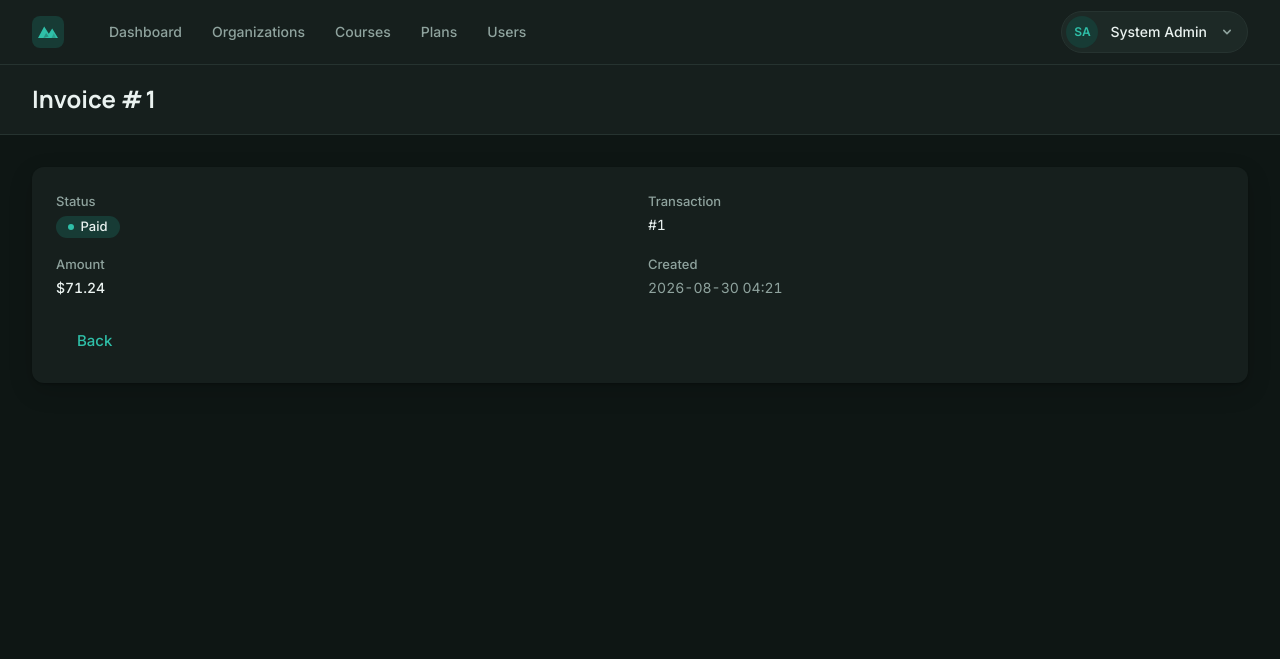
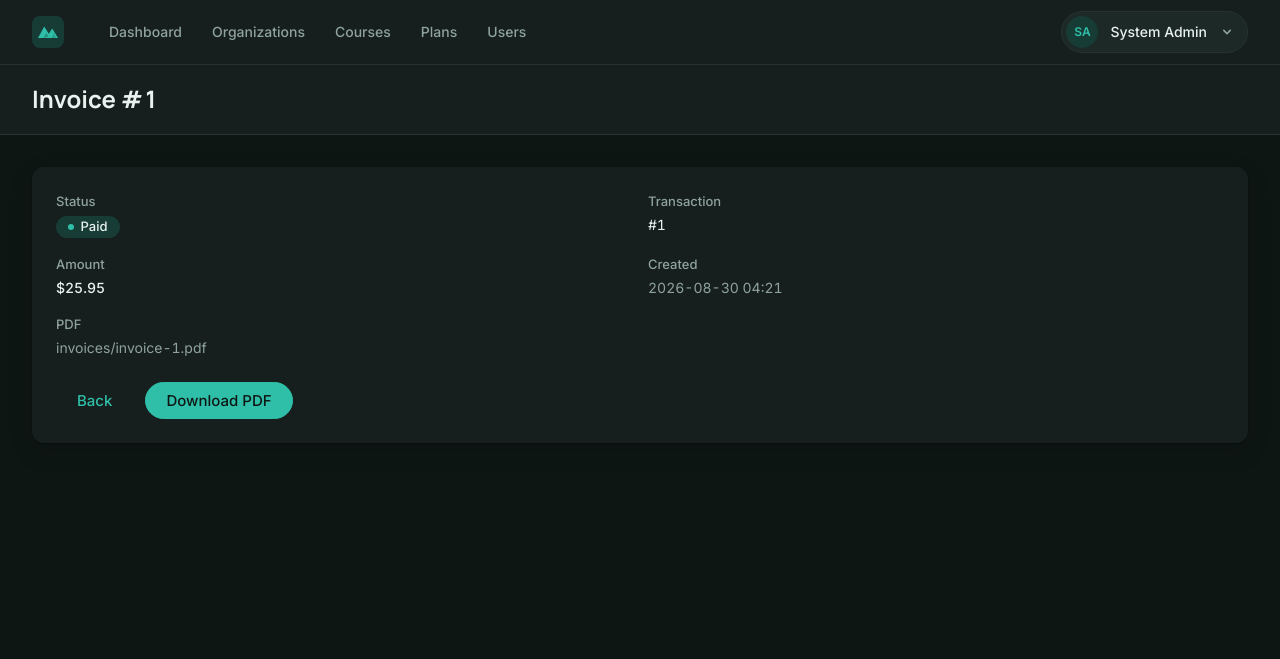
Before and after one commit to FawziFawzi/theacademy, a Laravel app: page /invoices/1 in a window 1280 px wide. Shown: the top 659 px of the page. Run offline with Laravel 12, Linux system fonts and the light colour scheme; a user stored in the database is signed in; data comes from the database, SQL or seed files in the repository; style sheets or scripts are compiled from the project's sources.

Commit message:
Add pdf invoices

```diff
--- a/app/Http/Controllers/InvoiceController.php
+++ b/app/Http/Controllers/InvoiceController.php
@@ -3,12 +3,19 @@
 namespace App\Http\Controllers;
 
 use App\Models\Invoice;
+use App\Services\Contracts\InvoicePdfServiceInterface;
 use App\Services\Contracts\InvoiceServiceInterface;
+use Illuminate\Http\Response;
+use Illuminate\Support\Facades\Storage;
 use Illuminate\View\View;
+use Symfony\Component\HttpFoundation\StreamedResponse;
 
 class InvoiceController extends Controller
 {
-    public function __construct(private readonly InvoiceServiceInterface $invoices) {}
+    public function __construct(
+        private readonly InvoiceServiceInterface $invoices,
+        private readonly InvoicePdfServiceInterface $pdfService,
+    ) {}
 
     public function index(): View
     {
@@ -22,4 +29,23 @@ class InvoiceController extends Controller
 
         return view('invoices.show', ['invoice' => $invoice]);
     }
+
+    public function download(int $id): StreamedResponse|Response
+    {
+        $invoice = $this->invoices->find($id);
+        abort_unless($invoice instanceof Invoice, 404);
+
+        // Ensure PDF exists — generate on-demand if missing and transaction is completed
+        if (! $invoice->pdf_path || ! Storage::disk('local')->exists($invoice->pdf_path)) {
+            $invoice->loadMissing('transaction');
+            if ($invoice->transaction && $invoice->transaction->status->value === 'completed') {
+                $this->pdfService->configure()->generate($invoice);
+                $invoice->refresh();
+            }
+        }
+
+        abort_unless($invoice->pdf_path && Storage::disk('local')->exists($invoice->pdf_path), 404, 'PDF not available');
+
+        return Storage::disk('local')->download($invoice->pdf_path, 'invoice-'.$invoice->id.'.pdf');
+    }
 }
--- a/app/Providers/AppServiceProvider.php
+++ b/app/Providers/AppServiceProvider.php
@@ -21,6 +21,7 @@ use App\Repositories\Eloquent\EloquentUserRepository;
 use App\Services\AuditLogService;
 use App\Services\Contracts\AuditLogServiceInterface;
 use App\Services\Contracts\CourseServiceInterface;
+use App\Services\Contracts\InvoicePdfServiceInterface;
 use App\Services\Contracts\InvoiceServiceInterface;
 use App\Services\Contracts\OrganizationServiceInterface;
 use App\Services\Contracts\PlanServiceInterface;
@@ -28,6 +29,7 @@ use App\Services\Contracts\SubscriptionServiceInterface;
 use App\Services\Contracts\TransactionServiceInterface;
 use App\Services\Contracts\UserServiceInterface;
 use App\Services\CourseService;
+use App\Services\InvoicePdfService;
 use App\Services\InvoiceService;
 use App\Services\OrganizationService;
 use App\Services\PlanService;
@@ -59,6 +61,7 @@ class AppServiceProvider extends ServiceProvider
         $this->app->bind(SubscriptionServiceInterface::class, SubscriptionService::class);
         $this->app->bind(TransactionServiceInterface::class, TransactionService::class);
         $this->app->bind(InvoiceServiceInterface::class, InvoiceService::class);
+        $this->app->bind(InvoicePdfServiceInterface::class, InvoicePdfService::class);
         $this->app->bind(AuditLogServiceInterface::class, AuditLogService::class);
     }
 
--- /dev/null
+++ b/app/Services/Contracts/InvoicePdfServiceInterface.php
@@ -0,0 +1,31 @@
+<?php
+
+namespace App\Services\Contracts;
+
+use App\Models\Invoice;
+
+interface InvoicePdfServiceInterface
+{
+    /**
+     * Setup dompdf configuration (paper, orientation, options).
+     * Must be called before fill()/generate().
+     */
+    public function configure(string $paper = 'a4', string $orientation = 'portrait', array $options = []): static;
+
+    /**
+     * Fill the paper with invoice data and render HTML.
+     * Returns the filled HTML string (for testing / preview).
+     */
+    public function fillPaper(Invoice $invoice): string;
+
+    /**
+     * Generate the PDF for the given invoice, store it and update pdf_path.
+     * Internally ensures configure() has been called.
+     */
+    public function generate(Invoice $invoice): Invoice;
+
+    /**
+     * Get raw PDF binary for the invoice (without persisting).
+     */
+    public function renderBinary(Invoice $invoice): string;
+}
--- /dev/null
+++ b/app/Services/InvoicePdfService.php
@@ -0,0 +1,92 @@
+<?php
+
+namespace App\Services;
+
+use App\Models\Invoice;
+use App\Repositories\Contracts\InvoiceRepositoryInterface;
+use App\Services\Contracts\InvoicePdfServiceInterface;
+use Barryvdh\DomPDF\Facade\Pdf;
+use Illuminate\Support\Facades\Storage;
+
+class InvoicePdfService implements InvoicePdfServiceInterface
+{
+    private string $paper = 'a4';
+
+    private string $orientation = 'portrait';
+
+    /** @var array<string, mixed> */
+    private array $options = [];
+
+    private bool $configured = false;
+
+    public function __construct(private readonly InvoiceRepositoryInterface $invoices) {}
+
+    public function configure(string $paper = 'a4', string $orientation = 'portrait', array $options = []): static
+    {
+        $this->paper = $paper;
+        $this->orientation = $orientation;
+        $this->options = $options;
+        $this->configured = true;
+
+        return $this;
+    }
+
+    public function fillPaper(Invoice $invoice): string
+    {
+        $invoice->loadMissing([
+            'transaction.subscription.plan.organization',
+            'transaction.subscription.user',
+        ]);
+
+        $transaction = $invoice->transaction;
+        $subscription = $transaction?->subscription;
+        $plan = $subscription?->plan;
+        $organization = $plan?->organization;
+        $user = $subscription?->user;
+
+        return view('invoices.pdf', [
+            'invoice' => $invoice,
+            'transaction' => $transaction,
+            'subscription' => $subscription,
+            'plan' => $plan,
+            'organization' => $organization,
+            'user' => $user,
+        ])->render();
+    }
+
+    public function renderBinary(Invoice $invoice): string
+    {
+        if (! $this->configured) {
+            $this->configure();
+        }
+
+        $html = $this->fillPaper($invoice);
+
+        $pdf = Pdf::loadHtml($html);
+
+        if ($this->options !== []) {
+            $pdf->setOptions($this->options);
+        }
+
+        $pdf->setPaper($this->paper, $this->orientation);
+
+        return $pdf->output();
+    }
+
+    public function generate(Invoice $invoice): Invoice
+    {
+        $binary = $this->renderBinary($invoice);
+
+        $path = 'invoices/invoice-'.$invoice->id.'.pdf';
+
+        Storage::disk('local')->put($path, $binary);
+
+        // Persist path if changed
+        if ($invoice->pdf_path !== $path) {
+            $invoice->pdf_path = $path;
+            $invoice->save();
+        }
+
+        return $invoice->refresh();
+    }
+}
--- a/app/Services/InvoiceService.php
+++ b/app/Services/InvoiceService.php
@@ -7,12 +7,16 @@ use App\Enums\TransactionStatus;
 use App\Models\Invoice;
 use App\Models\Transaction;
 use App\Repositories\Contracts\InvoiceRepositoryInterface;
+use App\Services\Contracts\InvoicePdfServiceInterface;
 use App\Services\Contracts\InvoiceServiceInterface;
 use Illuminate\Support\Collection;
 
 class InvoiceService implements InvoiceServiceInterface
 {
-    public function __construct(private readonly InvoiceRepositoryInterface $invoices) {}
+    public function __construct(
+        private readonly InvoiceRepositoryInterface $invoices,
+        private readonly InvoicePdfServiceInterface $pdfService,
+    ) {}
 
     public function all(): Collection
     {
@@ -30,11 +34,19 @@ class InvoiceService implements InvoiceServiceInterface
             ? InvoiceStatus::Paid
             : InvoiceStatus::Pending;
 
-        return $this->invoices->create([
+        $invoice = $this->invoices->create([
             'transaction_id' => $transaction->id,
             'pdf_path' => null,
             'status' => $status,
         ]);
+
+        // Wire PDF generation to completed transactions (T13)
+        if ($transaction->status === TransactionStatus::Completed) {
+            $this->pdfService->configure()->generate($invoice);
+            $invoice->refresh();
+        }
+
+        return $invoice;
     }
 
     public function updateStatus(Invoice $invoice, InvoiceStatus $status): Invoice
--- /dev/null
+++ b/config/dompdf.php
@@ -0,0 +1,301 @@
+<?php
+
+return [
+
+    /*
+    |--------------------------------------------------------------------------
+    | Settings
+    |--------------------------------------------------------------------------
+    |
+    | Set some default values. It is possible to add all defines that can be set
+    | in dompdf_config.inc.php. You can also override the entire config file.
+    |
+    */
+    'show_warnings' => false,   // Throw an Exception on warnings from dompdf
+
+    'public_path' => null,  // Override the public path if needed
+
+    /*
+     * Dejavu Sans font is missing glyphs for converted entities, turn it off if you need to show € and £.
+     */
+    'convert_entities' => true,
+
+    'options' => [
+        /**
+         * The location of the DOMPDF font directory
+         *
+         * The location of the directory where DOMPDF will store fonts and font metrics
+         * Note: This directory must exist and be writable by the webserver process.
+         * *Please note the trailing slash.*
+         *
+         * Notes regarding fonts:
+         * Additional .afm font metrics can be added by executing load_font.php from command line.
+         *
+         * Only the original "Base 14 fonts" are present on all pdf viewers. Additional fonts must
+         * be embedded in the pdf file or the PDF may not display correctly. This can significantly
+         * increase file size unless font subsetting is enabled. Before embedding a font please
+         * review your rights under the font license.
+         *
+         * Any font specification in the source HTML is translated to the closest font available
+         * in the font directory.
+         *
+         * The pdf standard "Base 14 fonts" are:
+         * Courier, Courier-Bold, Courier-BoldOblique, Courier-Oblique,
+         * Helvetica, Helvetica-Bold, Helvetica-BoldOblique, Helvetica-Oblique,
+         * Times-Roman, Times-Bold, Times-BoldItalic, Times-Italic,
+         * Symbol, ZapfDingbats.
+         */
+        'font_dir' => storage_path('fonts'), // advised by dompdf (https://github.com/dompdf/dompdf/pull/782)
+
+        /**
+         * The location of the DOMPDF font cache directory
+         *
+         * This directory contains the cached font metrics for the fonts used by DOMPDF.
+         * This directory can be the same as DOMPDF_FONT_DIR
+         *
+         * Note: This directory must exist and be writable by the webserver process.
+         */
+        'font_cache' => storage_path('fonts'),
+
+        /**
+         * The location of a temporary directory.
+         *
+         * The directory specified must be writeable by the webserver process.
+         * The temporary directory is required to download remote images and when
+         * using the PDFLib back end.
+         */
+        'temp_dir' => sys_get_temp_dir(),
+
+        /**
+         * ==== IMPORTANT ====
+         *
+         * dompdf's "chroot": Prevents dompdf from accessing system files or other
+         * files on the webserver.  All local files opened by dompdf must be in a
+         * subdirectory of this directory.  DO NOT set it to '/' since this could
+         * allow an attacker to use dompdf to read any files on the server.  This
+         * should be an absolute path.
+         * This is only checked on command line call by dompdf.php, but not by
+         * direct class use like:
+         * $dompdf = new DOMPDF();  $dompdf->load_html($htmldata); $dompdf->render(); $pdfdata = $dompdf->output();
+         */
+        'chroot' => realpath(base_path()),
+
+        /**
+         * Protocol whitelist
+         *
+         * Protocols and PHP wrappers allowed in URIs, and the validation rules
+         * that determine if a resouce may be loaded. Full support is not guaranteed
+         * for the protocols/wrappers specified
+         * by this array.
+         *
+         * @var array
+         */
+        'allowed_protocols' => [
+            'data://' => ['rules' => []],
+            'file://' => ['rules' => []],
+            'http://' => ['rules' => []],
+            'https://' => ['rules' => []],
+        ],
+
+        /**
+         * Operational artifact (log files, temporary files) path validation
+         */
+        'artifactPathValidation' => null,
+
+        /**
+         * @var string
+         */
+        'log_output_file' => null,
+
+        /**
+         * Whether to enable font subsetting or not.
+         */
+        'enable_font_subsetting' => false,
+
+        /**
+         * The PDF rendering backend to use
+         *
+         * Valid settings are 'PDFLib', 'CPDF' (the bundled R&OS PDF class), 'GD' and
+         * 'auto'. 'auto' will look for PDFLib and use it if found, or if not it will
+         * fall back on CPDF. 'GD' renders PDFs to graphic files.
+         * {@link * Canvas_Factory} ultimately determines which rendering class to
+         * instantiate based on this setting.
+         *
+         * Both PDFLib & CPDF rendering backends provide sufficient rendering
+         * capabilities for dompdf, however additional features (e.g. object,
+         * image and font support, etc.) differ between backends.  Please see
+         * {@link PDFLib_Adapter} for more information on the PDFLib backend
+         * and {@link CPDF_Adapter} and lib/class.pdf.php for more information
+         * on CPDF. Also see the documentation for each backend at the links
+         * below.
+         *
+         * The GD rendering backend is a little different than PDFLib and
+         * CPDF. Several features of CPDF and PDFLib are not supported or do
+         * not make any sense when creating image files.  For example,
+         * multiple pages are not supported, nor are PDF 'objects'.  Have a
+         * look at {@link GD_Adapter} for more information.  GD support is
+         * experimental, so use it at your own risk.
+         *
+         * @link http://www.pdflib.com
+         * @link http://www.ros.co.nz/pdf
+         * @link http://www.php.net/image
+         */
+        'pdf_backend' => 'CPDF',
+
+        /**
+         * html target media view which should be rendered into pdf.
+         * List of types and parsing rules for future extensions:
+         * http://www.w3.org/TR/REC-html40/types.html
+         *   screen, tty, tv, projection, handheld, print, braille, aural, all
+         * Note: aural is deprecated in CSS 2.1 because it is replaced by speech in CSS 3.
+         * Note, even though the generated pdf file is intended for print output,
+         * the desired content might be different (e.g. screen or projection view of html file).
+         * Therefore allow specification of content here.
+         */
+        'default_media_type' => 'screen',
+
+        /**
+         * The default paper size.
+         *
+         * North America standard is "letter"; other countries generally "a4"
+         *
+         * @see CPDF_Adapter::PAPER_SIZES for valid sizes ('letter', 'legal', 'A4', etc.)
+         */
+        'default_paper_size' => 'a4',
+
+        /**
+         * The default paper orientation.
+         *
+         * The orientation of the page (portrait or landscape).
+         *
+         * @var string
+         */
+        'default_paper_orientation' => 'portrait',
+
+        /**
+         * The default font family
+         *
+         * Used if no suitable fonts can be found. This must exist in the font folder.
+         *
+         * @var string
+         */
+        'default_font' => 'serif',
+
+        /**
+         * Image DPI setting
+         *
+         * This setting determines the default DPI setting for images and fonts.  The
+         * DPI may be overridden for inline images by explictly setting the
+         * image's width & height style attributes (i.e. if the image's native
+         * width is 600 pixels and you specify the image's width as 72 points,
+         * the image will have a DPI of 600 in the rendered PDF.  The DPI of
+         * background images can not be overridden and is controlled entirely
+         * via this parameter.
+         *
+         * For the purposes of DOMPDF, pixels per inch (PPI) = dots per inch (DPI).
+         * If a size in html is given as px (or without unit as image size),
+         * this tells the corresponding size in pt.
+         * This adjusts the relative sizes to be similar to the rendering of the
+         * html page in a reference browser.
+         *
+         * In pdf, always 1 pt = 1/72 inch
+         *
+         * Rendering resolution of various browsers in px per inch:
+         * Windows Firefox and Internet Explorer:
+         *   SystemControl->Display properties->FontResolution: Default:96, largefonts:120, custom:?
+         * Linux Firefox:
+         *   about:config *resolution: Default:96
+         *   (xorg screen dimension in mm and Desktop font dpi settings are ignored)
+         *
+         * Take care about extra font/image zoom factor of browser.
+         *
+         * In images, <img> size in pixel attribute, img css style, are overriding
+         * the real image dimension in px for rendering.
+         *
+         * @var int
+         */
+        'dpi' => 96,
+
+        /**
+         * Enable embedded PHP
+         *
+         * If this setting is set to true then DOMPDF will automatically evaluate embedded PHP contained
+         * within <script type="text/php"> ... </script> tags.
+         *
+         * ==== IMPORTANT ==== Enabling this for documents you do not trust (e.g. arbitrary remote html pages)
+         * is a security risk.
+         * Embedded scripts are run with the same level of system access available to dompdf.
+         * Set this option to false (recommended) if you wish to process untrusted documents.
+         * This setting may increase the risk of system exploit.
+         * Do not change this settings without understanding the consequences.
+         * Additional documentation is available on the dompdf wiki at:
+         * https://github.com/dompdf/dompdf/wiki
+         *
+         * @var bool
+         */
+        'enable_php' => false,
+
+        /**
+         * Enable inline JavaScript
+         *
+         * If this setting is set to true then DOMPDF will automatically insert JavaScript code contained
+         * within <script type="text/javascript"> ... </script> tags as written into the PDF.
+         * NOTE: This is PDF-based JavaScript to be executed by the PDF viewer,
+         * not browser-based JavaScript executed by Dompdf.
+         *
+         * @var bool
+         */
+        'enable_javascript' => true,
+
+        /**
+         * Enable remote file access
+         *
+         *  If this setting is set to true, DOMPDF will access remote sites for
+         *  images and CSS files as required.
+         *
+         *  ==== IMPORTANT ====
+         *  This can be a security risk, in particular in combination with isPhpEnabled and
+         *  allowing remote html code to be passed to $dompdf = new DOMPDF(); $dompdf->load_html(...);
+         *  This allows anonymous users to download legally doubtful internet content which on
+         *  tracing back appears to being downloaded by your server, or allows malicious php code
+         *  in remote html pages to be executed by your server with your account privileges.
+         *
+         *  This setting may increase the risk of system exploit. Do not change
+         *  this settings without understanding the consequences. Additional
+         *  documentation is available on the dompdf wiki at:
+         *  https://github.com/dompdf/dompdf/wiki
+         *
+         * @var bool
+         */
+        'enable_remote' => false,
+
+        /**
+         * List of allowed remote hosts
+         *
+         * Each value of the array must be a valid hostname.
+         *
+         * This will be used to filter which resources can be loaded in combination with
+         * isRemoteEnabled. If enable_remote is FALSE, then this will have no effect.
+         *
+         * Leave to NULL to allow any remote host.
+         *
+         * @var array|null
+         */
+        'allowed_remote_hosts' => null,
+
+        /**
+         * A ratio applied to the fonts height to be more like browsers' line height
+         */
+        'font_height_ratio' => 1.1,
+
+        /**
+         * Use the HTML5 Lib parser
+         *
+         * @deprecated This feature is now always on in dompdf 2.x
+         *
+         * @var bool
+         */
+        'enable_html5_parser' => true,
+    ],
+
+];
--- a/resources/views/invoices/show.blade.php
+++ b/resources/views/invoices/show.blade.php
@@ -28,8 +28,11 @@
                 </div>
             @endif
         </dl>
-        <div class="mt-6">
+        <div class="flex items-center gap-3 mt-6">
             <a href="{{ route('invoices.index') }}" class="btn btn-tertiary">Back</a>
+            @if($invoice->pdf_path)
+                <a href="{{ route('invoices.pdf', $invoice) }}" class="btn btn-primary">Download PDF</a>
+            @endif
         </div>
     </div>
 </x-app-layout>
--- a/routes/web.php
+++ b/routes/web.php
@@ -27,6 +27,7 @@ Route::middleware('auth')->group(function () {
         Route::resource('users', UserController::class);
         Route::resource('transactions', TransactionController::class)->only(['index', 'show']);
         Route::resource('invoices', InvoiceController::class)->only(['index', 'show']);
+        Route::get('invoices/{invoice}/pdf', [InvoiceController::class, 'download'])->name('invoices.pdf');
         Route::resource('audit-logs', AuditLogController::class)->only(['index']);
     });
 
```
Also changed, not shown: AGENTS.md (+2 -1 lines), resources/views/invoices/index.blade.php (+9 -1 lines), resources/views/invoices/pdf.blade.php (added, +126 -0 lines).
